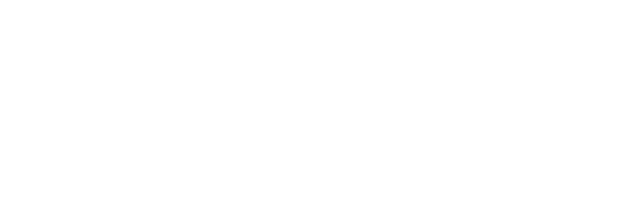
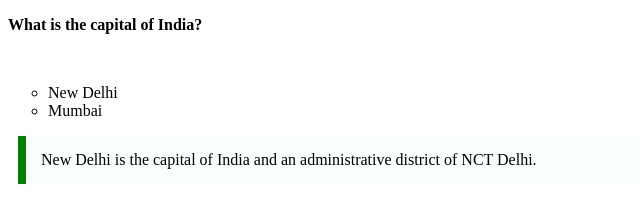
Before and after one commit to acciojob/trivia-Nishantkishu8, a website: page main.html in a window 1280 px wide. Shown: the whole page, without its empty margins (0-640 px from the left). Drawn offline with Linux system fonts and the light colour scheme.

Commit message:
created a submission

```diff
--- a/main.html
+++ b/main.html
@@ -7,6 +7,15 @@
 </head>
 
 <body>
+	<p><b>What is the capital of India?</b></p>
+	<br>
+	<ul type="circle">
+		<li>New Delhi</li>
+		<li>Mumbai</li>
+	</ul>
+	<blockquote cite="https://en.wikipedia.org/wiki/New_Delhi" class="site">New Delhi is the capital of India and an administrative district of NCT Delhi.</blockquote>
+
+
 	<!-- the entire body must be written by student -->
     <script type="text/javascript" src="./script.js">
 </script>
--- a/styles.css
+++ b/styles.css
@@ -1,2 +1,8 @@
-
+.site{
+	margin:10px;
+	padding:15px;
+	border-left:8px solid green;
+	background-color:#f8fffe;
+	font-size:bold;
+}
 /* Your CSS Code here. */
```
